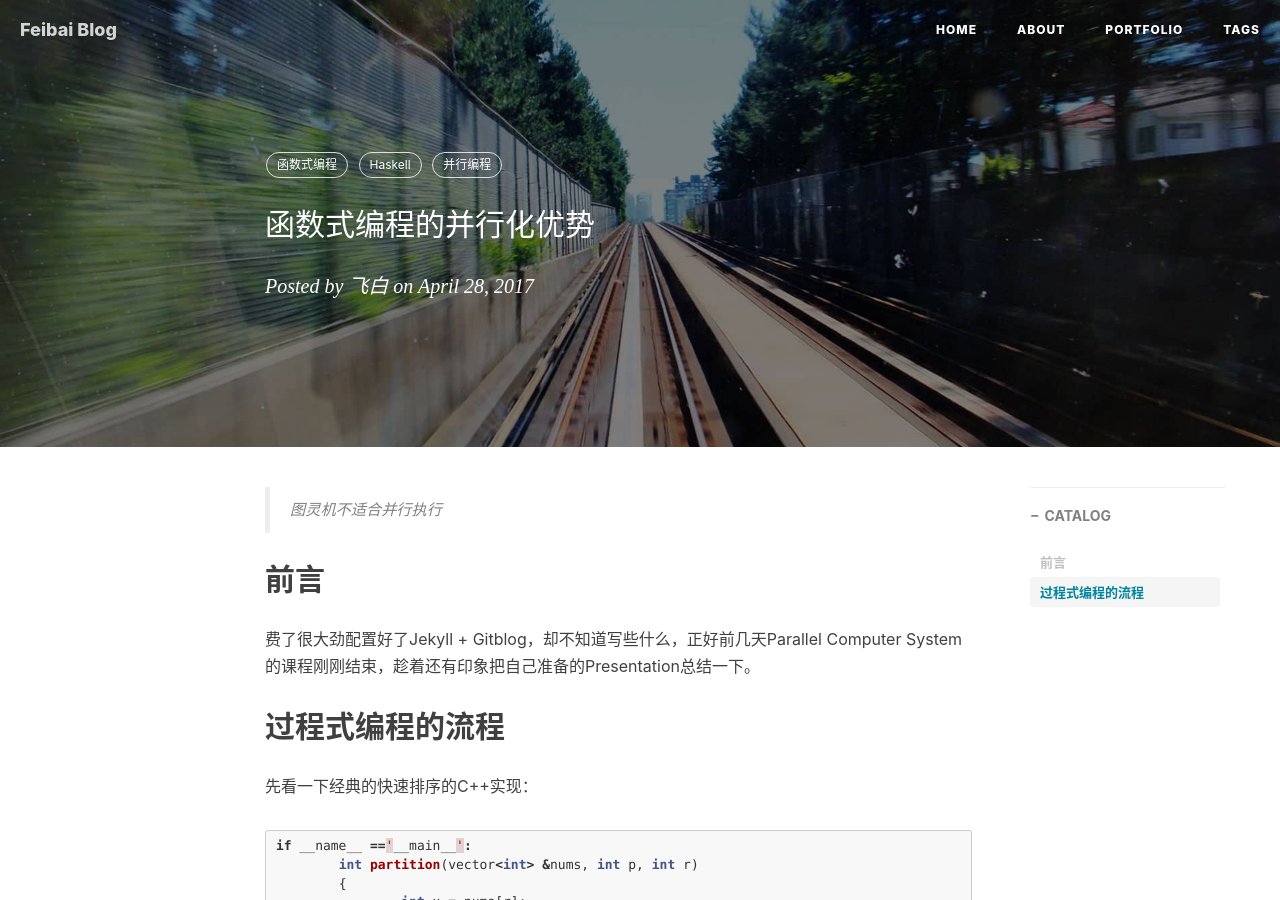
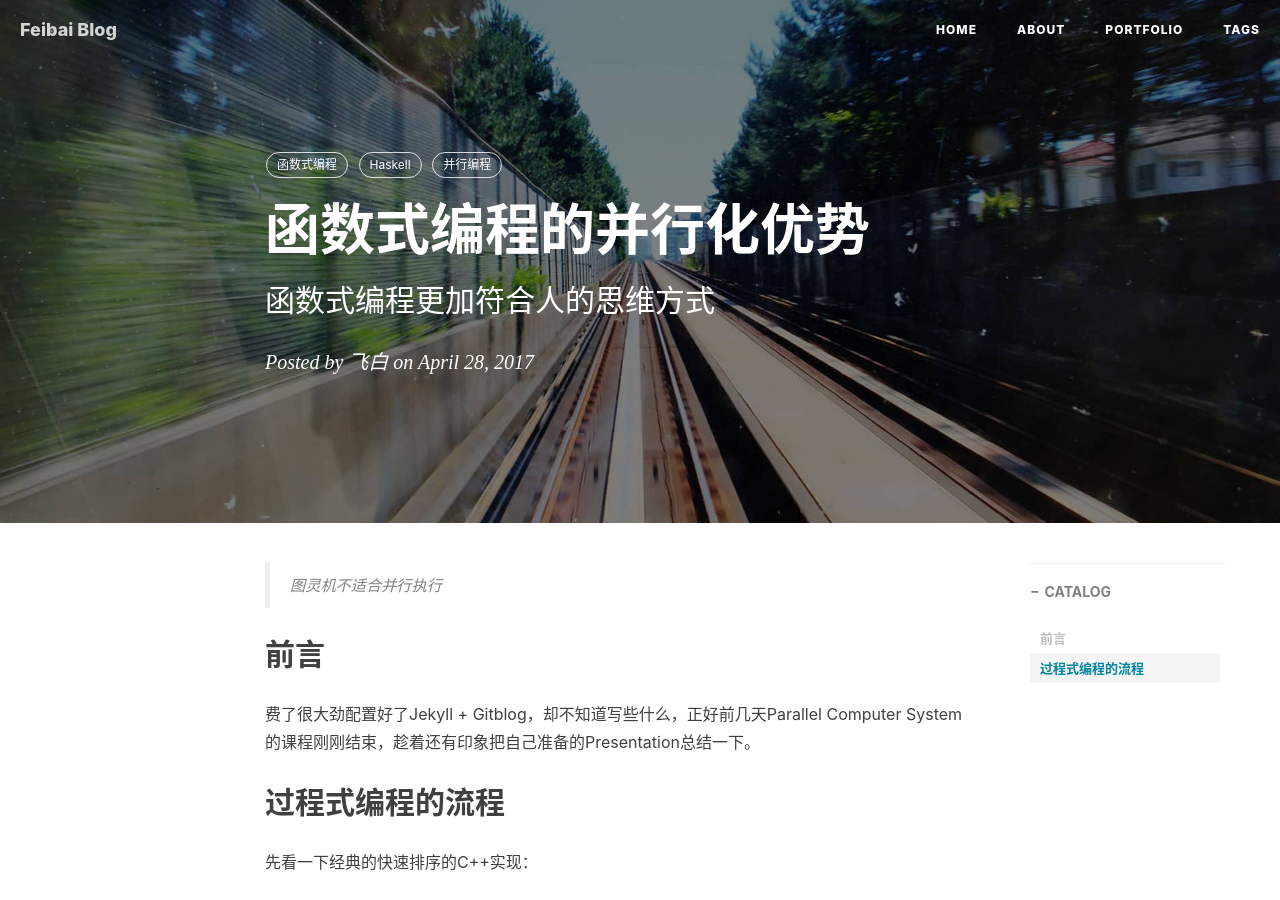
Before and after one commit to FeibHwang/my_Blog, a Jekyll site: the page built from _posts/2017-04-28-Parallelism-Advantages-in-Functional-Programming.markdown, in a window 1280 px wide and 900 px high. Built offline with Jekyll 4.4.1, drawn with Linux system fonts in a browser that asks for light colours; nearby versions of some CDN libraries; comment, search, counter and statistics services are not loaded.

Commit message:
add a post

```diff
--- a/_posts/2017-04-28-Parallelism-Advantages-in-Functional-Programming.markdown
+++ b/_posts/2017-04-28-Parallelism-Advantages-in-Functional-Programming.markdown
@@ -1,7 +1,7 @@
 ---
 layout:     post
-title:      ""
-subtitle:   "函数式编程的并行化优势"
+title:      "函数式编程的并行化优势"
+subtitle:   "函数式编程更加符合人的思维方式"
 date:       2017-04-28 17:00:00
 author:     "飞白"
 header-img: "img/post-bg-2015.jpg"
```
